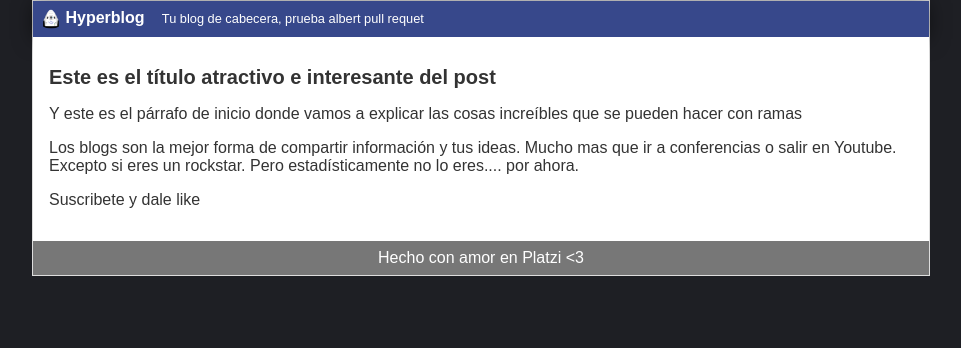
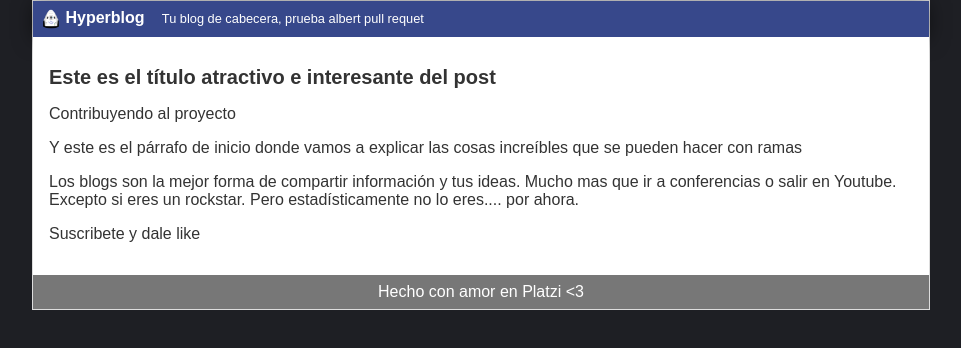
Before and after one commit to apachecoo110/platzi-course-git, a plain HTML site: page blogpost.html in a window 1280 px wide. Shown: the whole page, without its empty margins (159-1120 px from the left). Drawn offline with Linux system fonts and the light colour scheme.

Commit message:
Se contribuye al proyecto

```diff
--- a/blogpost.html
+++ b/blogpost.html
@@ -12,6 +12,7 @@
             </div>
             <div id="post">
                 <h1>Este es el título atractivo e interesante del post</h1>
+                <p>Contribuyendo al proyecto</p>
                 <p>Y este es el p&aacute;rrafo de inicio donde vamos a explicar las cosas incre&iacute;bles que se pueden hacer con ramas</p>
                 <p>Los blogs son la mejor forma de compartir información y tus ideas. Mucho mas que ir a conferencias o salir en Youtube. Excepto si eres un rockstar. Pero estadísticamente no lo eres.... por ahora.</p>
                 <p>Suscribete y dale like</p>
```
